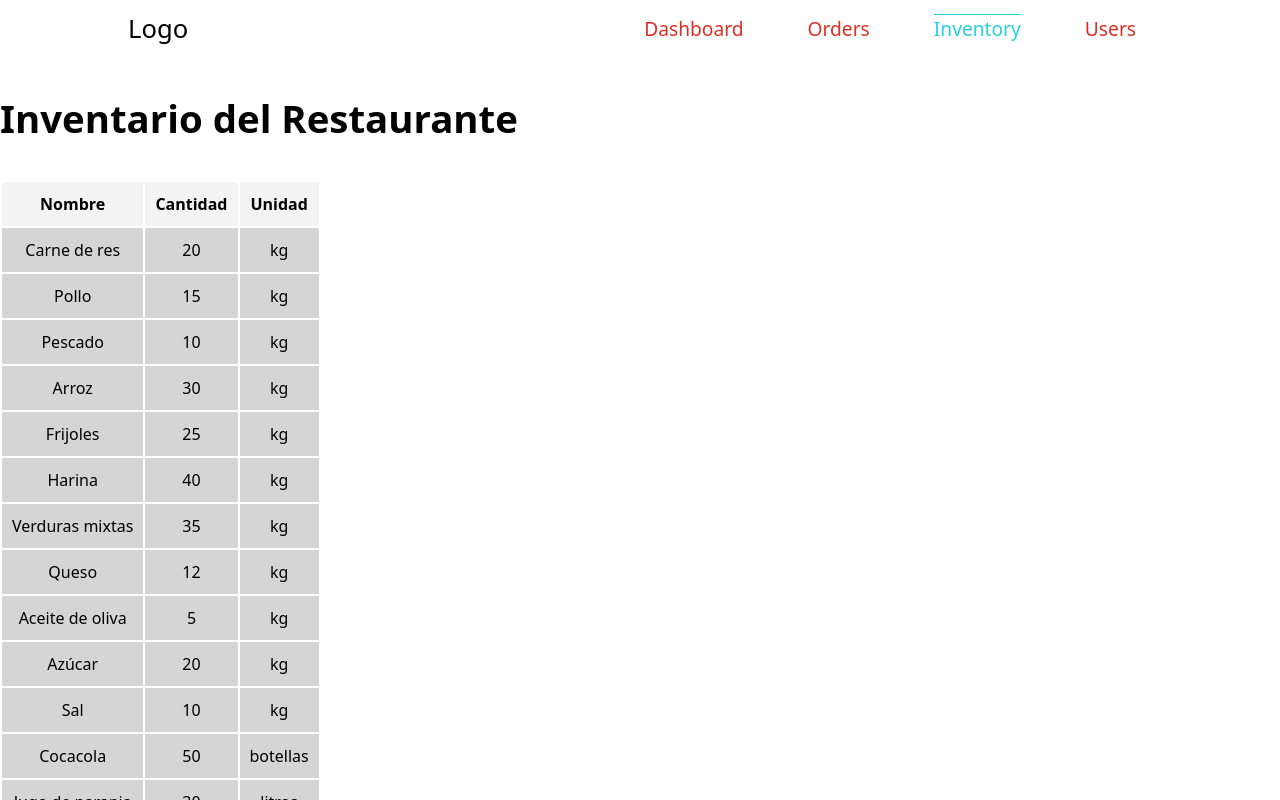
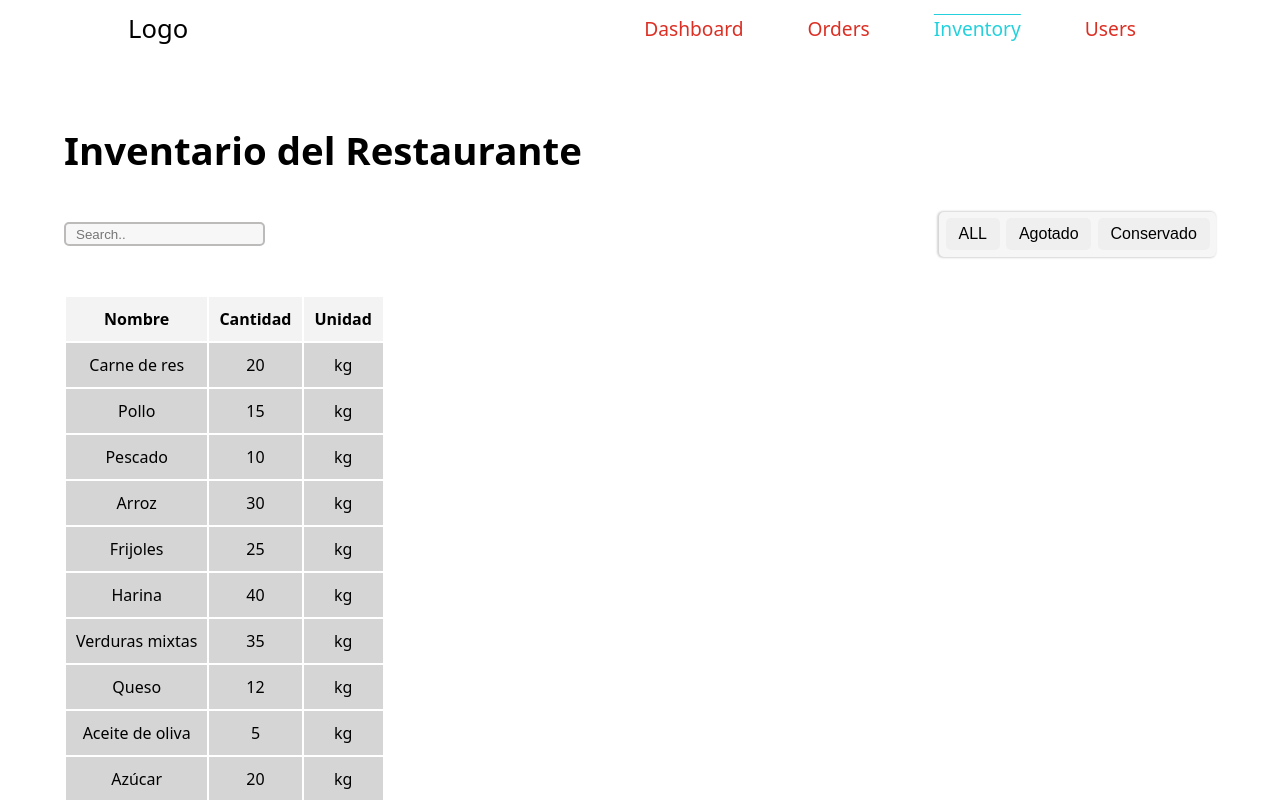
Before and after one commit to luisnarv/restbart, a React (Vite) app in the folder Front/: page /inventory in a window 1280 px wide. Shown: the top 800 px of the page. Built offline with nearby package versions, Linux system fonts and the light colour scheme.

Commit message:
Filter-component

```diff
--- /dev/null
+++ b/Front/src/UI/Filter.jsx
@@ -0,0 +1,57 @@
+/* eslint-disable react/prop-types */
+import styled, { css } from "styled-components";
+
+const StyledFilter = styled.div`
+  /* border: 1px solid; */
+  background-color: #f6f6f6;
+  box-shadow: -1px 0px 2px 1px #0000002b;
+  border-radius: 5px;
+  padding: 0.4rem;
+  display: flex;
+  gap: 0.4rem;
+`;
+
+const FilterButton = styled.button`
+  background-color: none;
+  border: none;
+
+  ${(props) =>
+    props.active &&
+    css`
+      background-color: #b7adad;
+      color: gainsboro;
+    `}
+
+  border-radius: 5px;
+  font-weight: 500;
+  font-size: 1rem;
+  /* To give the same height as select */
+  padding: 0.44rem 0.8rem;
+  transition: all 0.3s;
+
+  &:hover:not(:disabled) {
+    /* background-color: #b0aeae75; */
+    color: #dc2f24;
+  }
+`;
+
+export default function Filter({ filterName, options }) {
+  const currenFilter = options.at(0);
+
+  function handleClick() {}
+  return (
+    <StyledFilter>
+      {options.map((e) => (
+        <FilterButton
+          onClick={handleClick}
+          key={e.value}
+          active={e.value === currenFilter ? "true" : ""}
+          disabled={e.value === currenFilter}
+        >
+          {" "}
+          {e.label}
+        </FilterButton>
+      ))}
+    </StyledFilter>
+  );
+}
--- a/Front/src/page/Inventory.jsx
+++ b/Front/src/page/Inventory.jsx
@@ -1,7 +1,10 @@
+import styled from "styled-components";
+import Filter from "../UI/Filter";
 import InventoryRows from "../feactures/Inventory/InventoryRows";
 import Table from "./Table";
 import TableHeader from "./TableHeader";
 import TableTbody from "./TableTbody";
+import Input from "../UI/Input";
 
 const inventoryData = [
   { nombre: "Carne de res", cantidad: 20, unidad: "kg" },
@@ -22,11 +25,34 @@ const inventoryData = [
   { nombre: "Agua mineral", cantidad: 50, unidad: "botellas" },
 ];
 
+const StyleInventory = styled.div`
+  margin: 5%;
+`;
+
 const fakeHeaders = ["Nombre", "Cantidad", "Unidad"];
 export default function Inventory() {
   return (
-    <div>
+    <StyleInventory>
       <h2>Inventario del Restaurante</h2>
+      <div
+        style={{
+          display: "flex",
+          justifyContent: "space-between",
+          alignItems: "center",
+        }}
+      >
+        <Input type="search" placeholder="Search.." />
+
+        <Filter
+          filterName="orders"
+          options={[
+            { value: "all", label: "ALL" },
+            { value: "agotado", label: "Agotado" },
+            { value: "conservado", label: "Conservado" },
+          ]}
+        />
+      </div>
+      <br />
       <Table>
         <TableHeader data={fakeHeaders} />
 
@@ -35,6 +61,6 @@ export default function Inventory() {
           render={(item, index) => <InventoryRows item={item} index={index} />}
         />
       </Table>
-    </div>
+    </StyleInventory>
   );
 }
```
